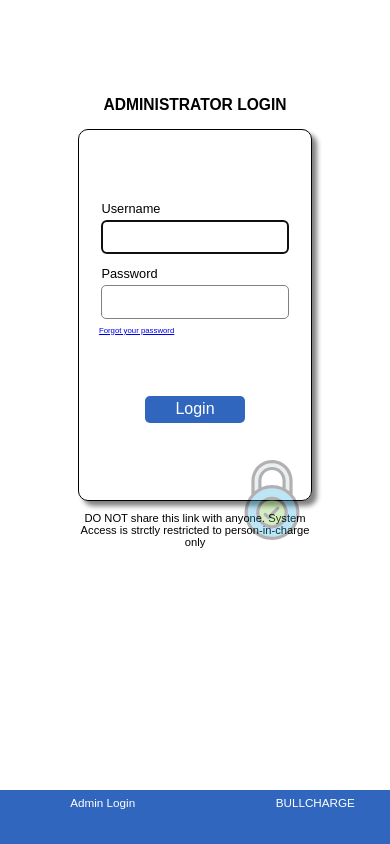
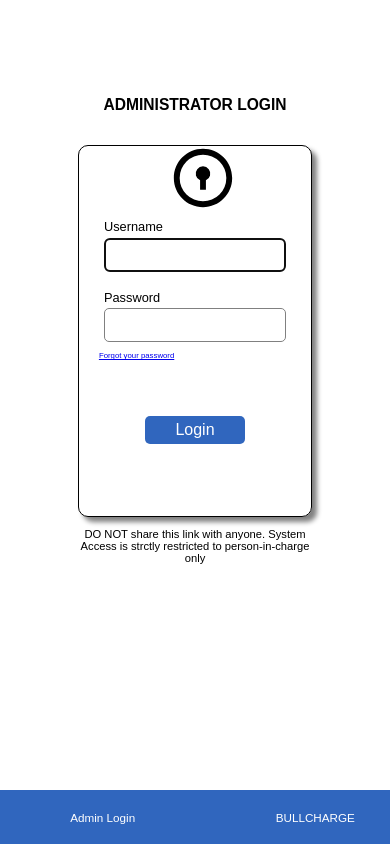
Before and after one commit to oshooo/bullcharge, a plain HTML site: page index.html in a window 390 px wide. Drawn offline with Linux system fonts and the light colour scheme.

Commit message:
Mobile view Adjustments

```diff
--- a/index.html
+++ b/index.html
@@ -16,6 +16,7 @@
             <div class="login_form">
                 <div class="login_img">
                     <img src="media/lock.svg" class="lock_img" height="200" alt="">
+                    <img src="media/lock_mobile.svg" alt="" class="lock_mobile">
                 </div>
                 <form action="get">
                     <label for="username">Username
@@ -36,7 +37,7 @@
         </section>
         <footer>
             <div><a href="#">Admin Login</a></div>
-            <div>BULLCHARGE</div>
+            <div> BULLCHARGE</div>
         </footer>
     </main>
 </body>
--- a/style.css
+++ b/style.css
@@ -45,7 +45,7 @@
 }label{
     display: flex;
     flex-direction: column;
-    margin: .5em;
+    margin: .7em;
     font-size: .8em;
 }.forgot_password{
     font-size: 2vmin;
@@ -68,16 +68,21 @@ footer{
 }
 footer *{
     margin: 0em 3em;
+    display: flex;
+    align-items: center;
 }footer  a{
     text-decoration: none;
     color: white;
 }footer a:hover{
     color: blue;
     text-decoration: underline;
+}.lock_mobile{
+    display: none;
 }
 @media only screen and (max-width: 600px) {
     .login_header{
         font-size: 4vmin;
+        margin-bottom: 2em;
     }
     .showcase{
         width: 60%;
@@ -87,18 +92,22 @@ footer *{
         display: flex;
         flex-direction: column;
     }.lock_img{
-        width: 80px;
-        height: 80px;
-        position: absolute;
-        bottom: 36%;
-        right: 20%;
-        opacity: 0.3;
+        display: none;
     }form{
         height: 40vh;
         padding-top: 3em;
         box-sizing: border-box;
     }footer{
         font-size: 3vmin;
+        display: flex;
+        align-items: center;
+    }.lock_mobile{
+        display: flex;
+        width: 70px;
+        height: 70px;
+        position: absolute;
+        top: 17%;
+        left: 43%;
     }
 
 }
```
Also changed, not shown: media/lock_mobile.svg (added).
